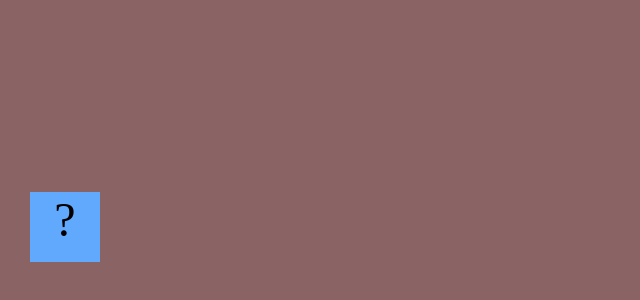
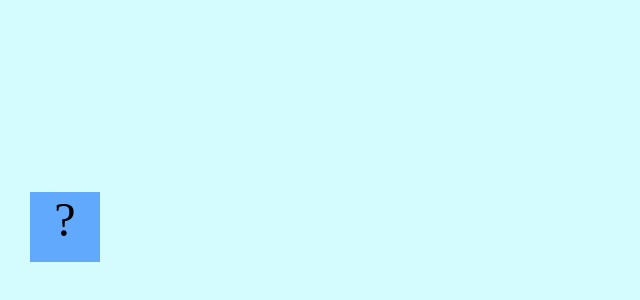
Before and after one commit to ChainsawMan41/ChainsawMan41.github.io, a plain HTML site: page fsd-projects/bouncing-box/index.html in a window 1280 px wide. Shown: the part 138-438 px from the top of the page, without its empty margins (0-640 px from the left). Drawn offline with Linux system fonts and the light colour scheme.

Commit message:
changed bouncing box background color

```diff
--- a/fsd-projects/bouncing-box/index.html
+++ b/fsd-projects/bouncing-box/index.html
@@ -21,7 +21,7 @@
 
       .board {
         height: 100vh;
-        background-color: rgb(138, 100, 100)
+        background-color: rgb(212, 252, 255)
       }
     </style>
     <!-- 	<script src="//cdnjs.cloudflare.com/ajax/libs/jquery/2.1.1/jquery.min.js"></script> -->
@@ -111,7 +111,6 @@
         }
 
 
-
       })();
     </script>
   </body>
```
